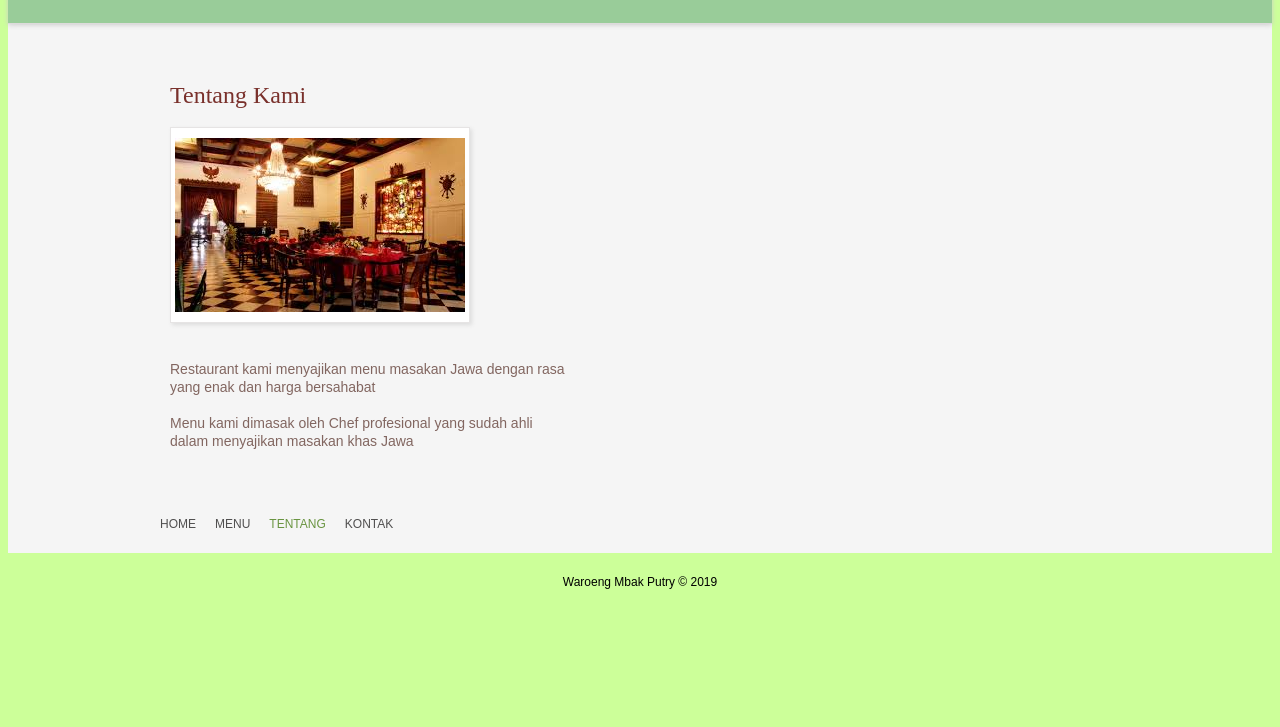
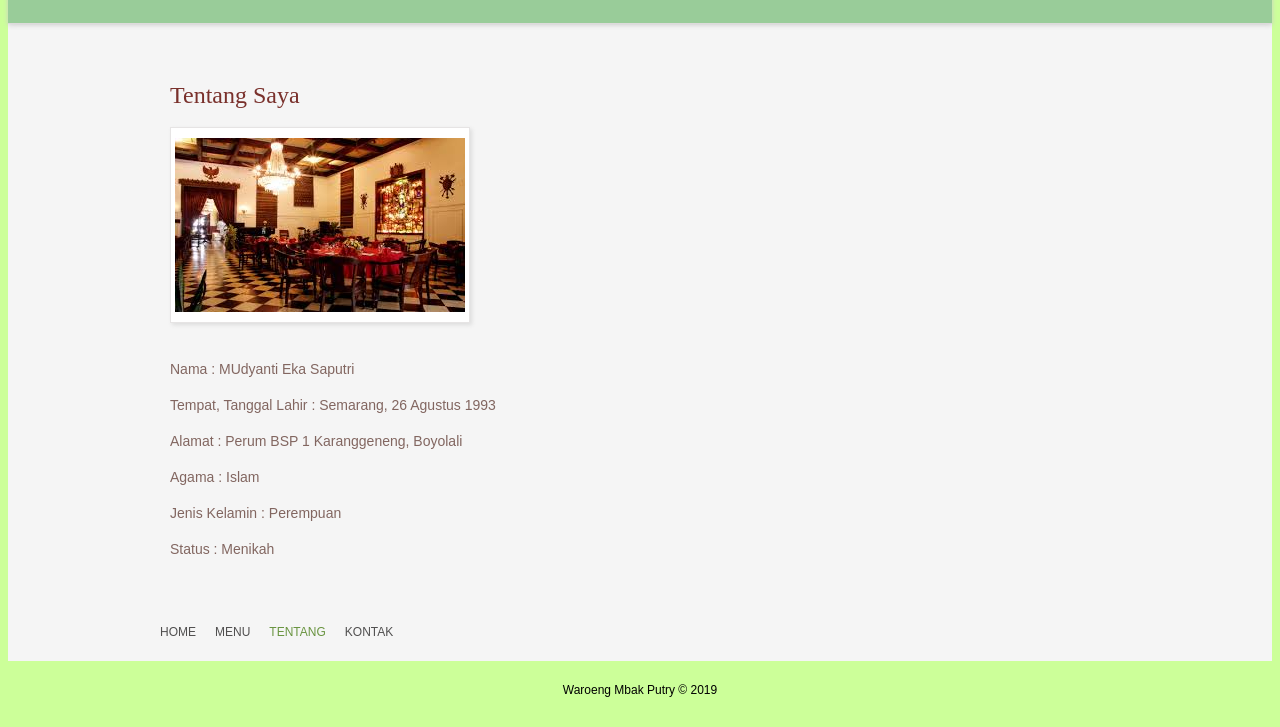
Before and after one commit to puutry/lecture0, a plain HTML site: page about.html in a window 1280 px wide. Shown: the part 136-863 px from the top of the page. Before the commit the page ends 800 px from the top, so only its background shows below. Drawn offline with Linux system fonts and the light colour scheme.

Commit message:
Update about.html

```diff
--- a/about.html
+++ b/about.html
@@ -30,10 +30,14 @@
   <div class="content">
     <div class="container_12">
       <div class="grid_2">
-        <h2>Tentang Kami</h2>
+        <h2>Tentang Saya</h2>
         <img src="image/resto.jpg" class="img_inner">
-        <p>Restaurant kami menyajikan menu masakan Jawa dengan rasa yang enak dan harga bersahabat</p>
-        <p>Menu kami dimasak oleh Chef profesional yang sudah ahli dalam menyajikan masakan khas Jawa</p>
+        <p>Nama : MUdyanti Eka Saputri</p>
+        <p>Tempat, Tanggal Lahir : Semarang, 26 Agustus 1993</p>
+	<p>Alamat : Perum BSP 1 Karanggeneng, Boyolali</p>
+	<p>Agama : Islam</p>
+	<p>Jenis Kelamin : Perempuan</p>
+	<p>Status : Menikah</p>
         </div>
 
       <div class="clear"></div>
```
